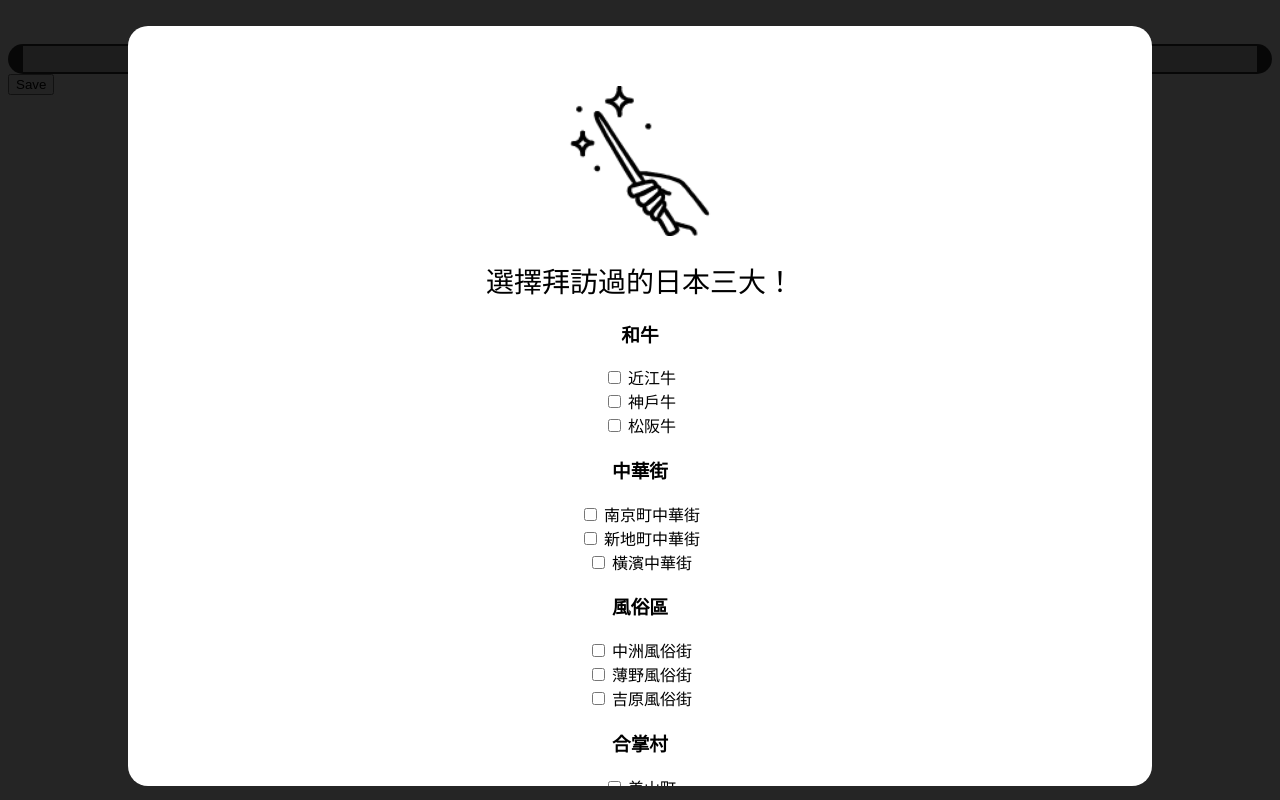
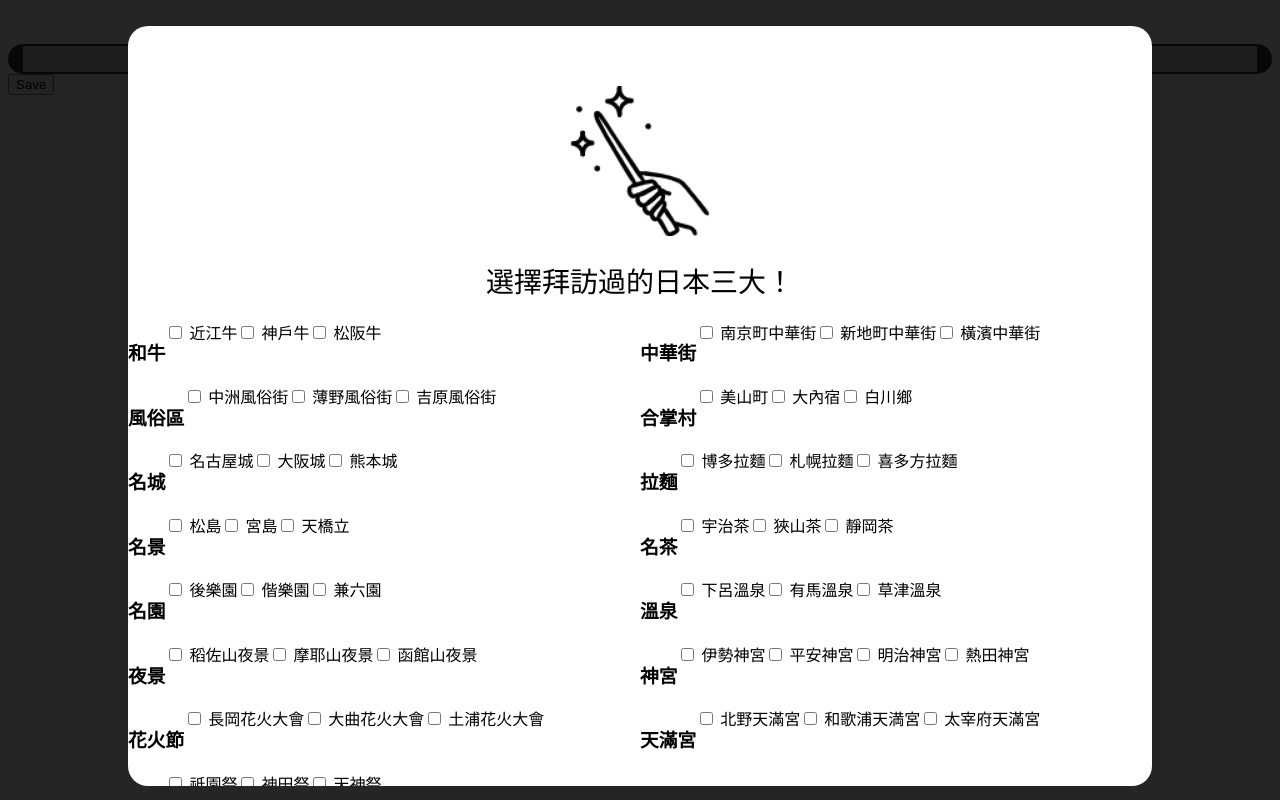
Before and after one commit to arbuztw/japan-sandai, a Nuxt app: page / in a window 1280 px wide. Both pictures are taken after a click on the button "Save". Built offline with nearby package versions, Linux system fonts and the light colour scheme.

Commit message:
unfinished flex

```diff
--- a/components/FormModal.vue
+++ b/components/FormModal.vue
@@ -14,7 +14,8 @@ const props = defineProps<{
     <div class="modal" @click.stop style="overflow-y: scroll">
       <img class="check" src="images/wand.png" alt="123" />
       <h6>選擇拜訪過的日本三大！</h6>
-      <div v-for="sandaiVisit in sandaiVisits">
+      <div id="flex-container">
+      <div class= "sandai-box" v-for="sandaiVisit in sandaiVisits">
         <h3>{{ getChineseName(sandaiVisit.sandaiType) }}</h3>
         <div v-for="spotAttr in sandaiVisit.required_spots">
           <input type="checkbox" v-model="spotAttr.visited.value" />
@@ -24,6 +25,7 @@ const props = defineProps<{
           <input type="checkbox" v-model="spotAttr.visited.value" />
           {{  getSpotChineseName(spotAttr.spot) }}
         </div>
+      </div>
       </div>
       <div class="close" @click="$emit('close-modal')">
         <img class="close-img" src="images/night.png" alt="" />
@@ -69,6 +71,19 @@ const props = defineProps<{
   width: 150px;
 }
 
+#flex-container {
+  display: flex;
+  flex-direction: row;
+  flex-wrap: wrap;
+}
+
+#flex-container > .sandai-box {
+  flex: 50%;
+  display: flex;
+  flex-direction: row;
+  flex-wrap: wrap;
+}
+
 h6 {
   font-weight: 500;
   font-size: 28px;
```
